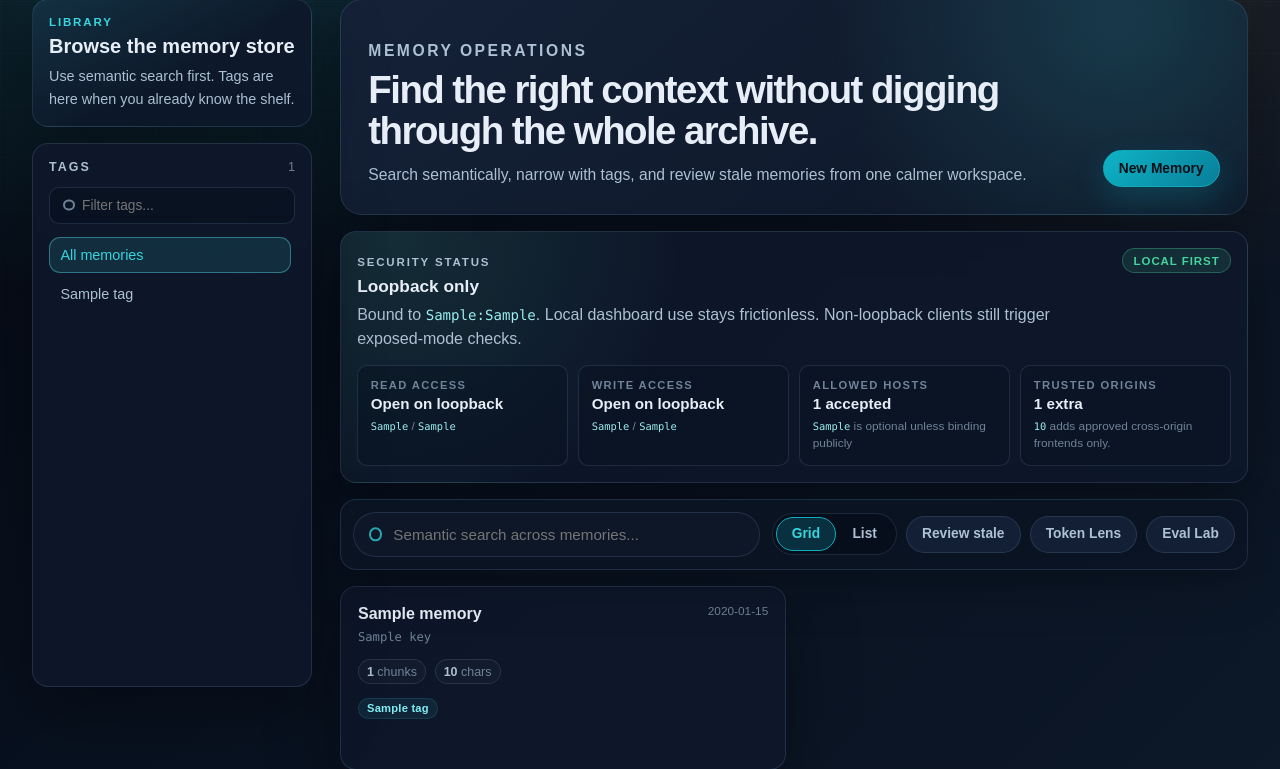
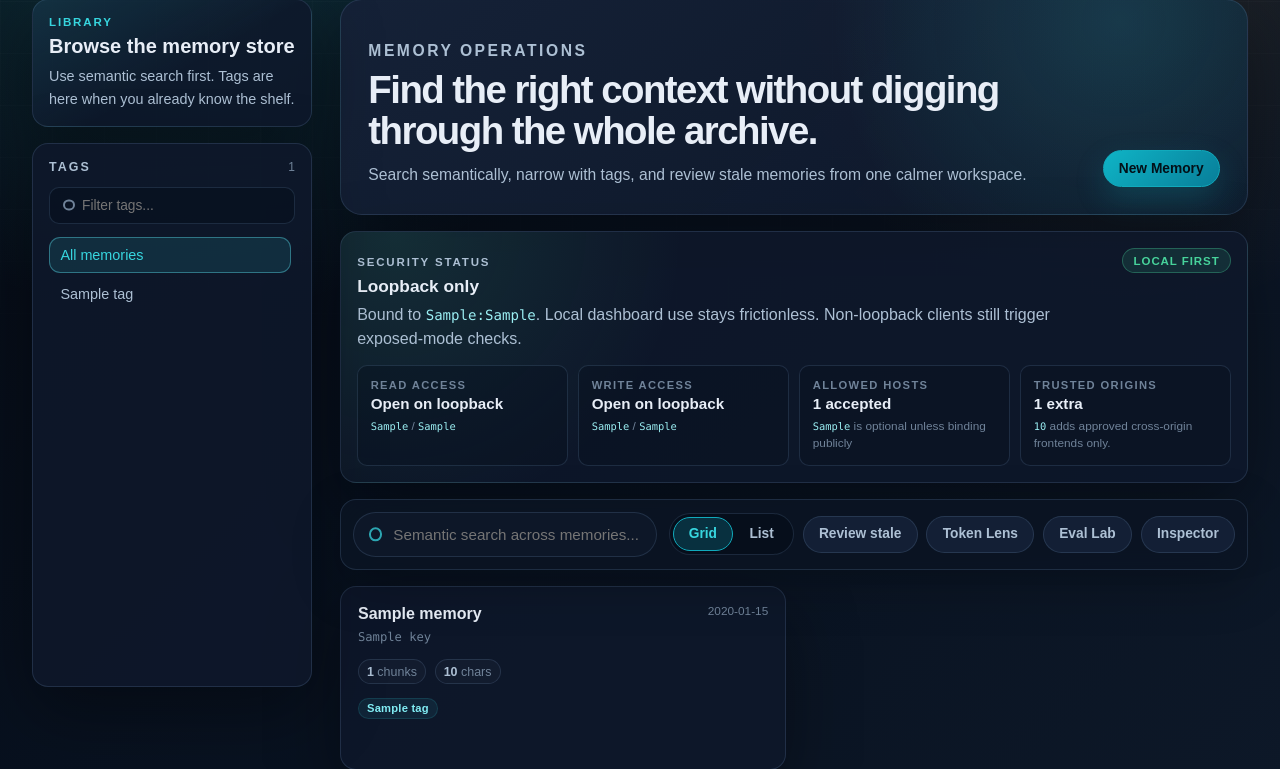
Before and after one commit to ckwich/Engram, a Flask app: template templates/index.html in a window 1280 px wide. Shown: the part 103-872 px from the top of the page. Run offline with Flask 3, Linux system fonts and the light colour scheme; the template is opened without the code that fills it: most values are stand-ins (such as "Sample title", 1, 10 or a date in 2020); some libraries are stand-ins or nearby versions.

Commit message:
feat: surface inspector tab in webui

```diff
--- a/static/app.js
+++ b/static/app.js
@@ -9,6 +9,7 @@
   let staleTabActive = false;
   let usageTabActive = false;
   let evalTabActive = false;
+  let inspectorTabActive = false;
 
   const pageConfig = document.body.dataset;
   const writeAuthRequired = pageConfig.writeAuthRequired === 'true';
@@ -38,7 +39,9 @@
       else if (action === 'toggle-stale') toggleStaleTab();
       else if (action === 'toggle-usage') toggleUsageTab();
       else if (action === 'toggle-eval') toggleEvalTab();
+      else if (action === 'toggle-inspector') toggleInspectorTab();
       else if (action === 'run-eval') loadEvalTab();
+      else if (action === 'refresh-inspector') loadInspectorTab();
       else if (action === 'apply-template') applyTemplate(control.dataset.template);
       else if (action === 'close-modal') closeModal(control.dataset.modalId);
       else if (action === 'save-memory') saveMemory();
@@ -114,18 +117,23 @@
       const query = searchInput.value.trim();
       if (!query) {
         searchResults.classList.add('hidden');
-        if (!staleTabActive && !usageTabActive && !evalTabActive) memoryContainer.classList.remove('hidden');
+        if (!staleTabActive && !usageTabActive && !evalTabActive && !inspectorTabActive) {
+          memoryContainer.classList.remove('hidden');
+        }
         return;
       }
       staleTabActive = false;
       usageTabActive = false;
       evalTabActive = false;
+      inspectorTabActive = false;
       document.getElementById('btn-stale-tab').classList.remove('active');
       document.getElementById('btn-usage-tab').classList.remove('active');
       document.getElementById('btn-eval-tab').classList.remove('active');
+      document.getElementById('btn-inspector-tab').classList.remove('active');
       document.getElementById('stale-panel').classList.add('hidden');
       document.getElementById('usage-panel').classList.add('hidden');
       document.getElementById('eval-panel').classList.add('hidden');
+      document.getElementById('inspector-panel').classList.add('hidden');
       searchTimeout = setTimeout(() => doSearch(query), 300);
     });
 
@@ -203,19 +211,24 @@
     staleTabActive = !staleTabActive;
     usageTabActive = false;
     evalTabActive = false;
+    inspectorTabActive = false;
     const button = document.getElementById('btn-stale-tab');
     const usageButton = document.getElementById('btn-usage-tab');
     const evalButton = document.getElementById('btn-eval-tab');
+    const inspectorButton = document.getElementById('btn-inspector-tab');
     const stalePanel = document.getElementById('stale-panel');
     const usagePanel = document.getElementById('usage-panel');
     const evalPanel = document.getElementById('eval-panel');
+    const inspectorPanel = document.getElementById('inspector-panel');
     const memoryContainer = document.getElementById('memory-container');
     const searchResults = document.getElementById('search-results');
 
     usageButton.classList.remove('active');
     evalButton.classList.remove('active');
+    inspectorButton.classList.remove('active');
     usagePanel.classList.add('hidden');
     evalPanel.classList.add('hidden');
+    inspectorPanel.classList.add('hidden');
 
     if (staleTabActive) {
       button.classList.add('active');
@@ -236,20 +249,25 @@
     usageTabActive = !usageTabActive;
     staleTabActive = false;
     evalTabActive = false;
+    inspectorTabActive = false;
     const usageButton = document.getElementById('btn-usage-tab');
     const staleButton = document.getElementById('btn-stale-tab');
     const evalButton = document.getElementById('btn-eval-tab');
+    const inspectorButton = document.getElementById('btn-inspector-tab');
     const usagePanel = document.getElementById('usage-panel');
     const stalePanel = document.getElementById('stale-panel');
     const evalPanel = document.getElementById('eval-panel');
+    const inspectorPanel = document.getElementById('inspector-panel');
     const memoryContainer = document.getElementById('memory-container');
     const searchResults = document.getElementById('search-results');
 
     staleButton.classList.remove('active');
     evalButton.classList.remove('active');
+    inspectorButton.classList.remove('active');
     stalePanel.classList.add('hidden');
     stalePanel.classList.remove('active');
     evalPanel.classList.add('hidden');
+    inspectorPanel.classList.add('hidden');
     usageButton.classList.toggle('active', usageTabActive);
     usagePanel.classList.toggle('hidden', !usageTabActive);
     memoryContainer.classList.toggle('hidden', usageTabActive);
@@ -261,25 +279,60 @@
     evalTabActive = !evalTabActive;
     staleTabActive = false;
     usageTabActive = false;
+    inspectorTabActive = false;
     const evalButton = document.getElementById('btn-eval-tab');
     const staleButton = document.getElementById('btn-stale-tab');
     const usageButton = document.getElementById('btn-usage-tab');
+    const inspectorButton = document.getElementById('btn-inspector-tab');
     const evalPanel = document.getElementById('eval-panel');
     const stalePanel = document.getElementById('stale-panel');
     const usagePanel = document.getElementById('usage-panel');
+    const inspectorPanel = document.getElementById('inspector-panel');
     const memoryContainer = document.getElementById('memory-container');
     const searchResults = document.getElementById('search-results');
 
     staleButton.classList.remove('active');
     usageButton.classList.remove('active');
+    inspectorButton.classList.remove('active');
     stalePanel.classList.add('hidden');
     stalePanel.classList.remove('active');
     usagePanel.classList.add('hidden');
+    inspectorPanel.classList.add('hidden');
     evalButton.classList.toggle('active', evalTabActive);
     evalPanel.classList.toggle('hidden', !evalTabActive);
     memoryContainer.classList.toggle('hidden', evalTabActive);
     searchResults.classList.add('hidden');
     if (evalTabActive) loadEvalTab();
+  }
+
+  function toggleInspectorTab() {
+    inspectorTabActive = !inspectorTabActive;
+    staleTabActive = false;
+    usageTabActive = false;
+    evalTabActive = false;
+    const inspectorButton = document.getElementById('btn-inspector-tab');
+    const staleButton = document.getElementById('btn-stale-tab');
+    const usageButton = document.getElementById('btn-usage-tab');
+    const evalButton = document.getElementById('btn-eval-tab');
+    const inspectorPanel = document.getElementById('inspector-panel');
+    const stalePanel = document.getElementById('stale-panel');
+    const usagePanel = document.getElementById('usage-panel');
+    const evalPanel = document.getElementById('eval-panel');
+    const memoryContainer = document.getElementById('memory-container');
+    const searchResults = document.getElementById('search-results');
+
+    staleButton.classList.remove('active');
+    usageButton.classList.remove('active');
+    evalButton.classList.remove('active');
+    stalePanel.classList.add('hidden');
+    stalePanel.classList.remove('active');
+    usagePanel.classList.add('hidden');
+    evalPanel.classList.add('hidden');
+    inspectorButton.classList.toggle('active', inspectorTabActive);
+    inspectorPanel.classList.toggle('hidden', !inspectorTabActive);
+    memoryContainer.classList.toggle('hidden', inspectorTabActive);
+    searchResults.classList.add('hidden');
+    if (inspectorTabActive) loadInspectorTab();
   }
 
   async function loadEvalTab() {
@@ -317,6 +370,74 @@
         <span>${safeInteger(((scenario.context_pack || {}).selected_chunk_count))} chunks</span>
       </div>
     `).join('') || '<div class="loading-row">No scenarios returned.</div>';
+  }
+
+  async function loadInspectorTab() {
+    document.getElementById('inspector-summary-cards').innerHTML =
+      '<div class="loading-row">Loading inspector data...</div>';
+    document.getElementById('inspector-quality-list').innerHTML = '';
+    document.getElementById('inspector-graph-list').innerHTML = '';
+    document.getElementById('inspector-job-list').innerHTML = '';
+    document.getElementById('inspector-event-list').innerHTML = '';
+    try {
+      const [qualityResponse, graphResponse, jobsResponse, eventsResponse] = await Promise.all([
+        fetch('/api/inspector/memory-quality?limit=5'),
+        fetch('/api/inspector/graph/audit'),
+        fetch('/api/inspector/operations/jobs?limit=5'),
+        fetch('/api/inspector/operations/events?limit=5'),
+      ]);
+      if (!qualityResponse.ok || !graphResponse.ok || !jobsResponse.ok || !eventsResponse.ok) {
+        throw new Error('Inspector API unavailable');
+      }
+      renderInspector({
+        quality: await qualityResponse.json(),
+        graph: await graphResponse.json(),
+        jobs: await jobsResponse.json(),
+        events: await eventsResponse.json(),
+      });
+    } catch (error) {
+      document.getElementById('inspector-summary-cards').innerHTML =
+        `<div class="loading-row">Error loading inspector: ${esc(error.message)}</div>`;
+    }
+  }
+
+  function renderInspector(data) {
+    const quality = data.quality || {};
+    const graph = data.graph || {};
+    const jobs = data.jobs || {};
+    const events = data.events || {};
+    document.getElementById('inspector-summary-cards').innerHTML = `
+      <div class="usage-card"><span>${safeInteger(quality.issue_count)}</span><label>quality issues</label></div>
+      <div class="usage-card"><span>${safeInteger((quality.summary || {}).high_risk_count)}</span><label>high risk</label></div>
+      <div class="usage-card"><span>${safeInteger(graph.issue_count)}</span><label>graph issues</label></div>
+      <div class="usage-card"><span>${safeInteger(jobs.count)}</span><label>recent jobs</label></div>
+    `;
+    document.getElementById('inspector-quality-list').innerHTML = (quality.memories || []).map(memory => `
+      <div class="usage-call-row">
+        <strong>${esc(memory.key || memory.title || 'memory')}</strong>
+        <span>${esc(memory.risk || 'unknown')}</span>
+        <span>${safeInteger((memory.issues || []).length)} issues</span>
+      </div>
+    `).join('') || '<div class="loading-row">No quality issues in the current page.</div>';
+    document.getElementById('inspector-graph-list').innerHTML = (graph.issues || []).map(issue => `
+      <div class="usage-call-row">
+        <strong>${esc(issue.code || 'graph issue')}</strong>
+        <span>${esc(issue.edge_id || issue.edge_index || '')}</span>
+      </div>
+    `).join('') || '<div class="loading-row">Graph audit returned no issues.</div>';
+    document.getElementById('inspector-job-list').innerHTML = (jobs.jobs || []).map(job => `
+      <div class="usage-call-row">
+        <strong>${esc(job.operation_type || 'operation')}</strong>
+        <span>${esc(job.status || '')}</span>
+        <span>${esc((job.timestamp || '').slice(0, 19))}</span>
+      </div>
+    `).join('') || '<div class="loading-row">No recent operation jobs.</div>';
+    document.getElementById('inspector-event-list').innerHTML = (events.events || []).map(event => `
+      <div class="usage-call-row">
+        <strong>${esc(event.event_type || 'event')}</strong>
+        <span>${esc(event.summary || '')}</span>
+      </div>
+    `).join('') || '<div class="loading-row">No recent operation events.</div>';
   }
 
   async function loadUsageTab() {
--- a/templates/index.html
+++ b/templates/index.html
@@ -151,6 +151,7 @@
         <button class="btn" id="btn-stale-tab" type="button" data-action="toggle-stale">Review stale</button>
         <button class="btn" id="btn-usage-tab" type="button" data-action="toggle-usage">Token Lens</button>
         <button class="btn" id="btn-eval-tab" type="button" data-action="toggle-eval">Eval Lab</button>
+        <button class="btn" id="btn-inspector-tab" type="button" data-action="toggle-inspector">Inspector</button>
         <button class="btn btn-cyan compact-new" type="button" data-action="open-create">New</button>
       </div>
     </div>
@@ -254,6 +255,37 @@
       </div>
     </section>
 
+    <!-- Memory Inspector Panel (hidden by default) -->
+    <section id="inspector-panel" class="eval-panel hidden">
+      <div class="review-header">
+        <div>
+          <p class="eyebrow">Memory Inspector</p>
+          <h2>Local state</h2>
+          <p>Quality, graph, and operation receipts from the local Engram store.</p>
+        </div>
+        <button class="btn btn-cyan" type="button" data-action="refresh-inspector">Refresh</button>
+      </div>
+      <div id="inspector-summary-cards" class="usage-summary-grid"></div>
+      <div class="eval-helper-grid">
+        <div class="eval-helper-card">
+          <h3>Memory quality</h3>
+          <div id="inspector-quality-list" class="usage-call-list"></div>
+        </div>
+        <div class="eval-helper-card">
+          <h3>Graph audit</h3>
+          <div id="inspector-graph-list" class="usage-call-list"></div>
+        </div>
+        <div class="eval-helper-card">
+          <h3>Operation jobs</h3>
+          <div id="inspector-job-list" class="usage-call-list"></div>
+        </div>
+        <div class="eval-helper-card">
+          <h3>Operation events</h3>
+          <div id="inspector-event-list" class="usage-call-list"></div>
+        </div>
+      </div>
+    </section>
+
   </div>
 </div>
 
```
Also changed, not shown: tests/test_webui_inspector.py (+17 -0 lines).
